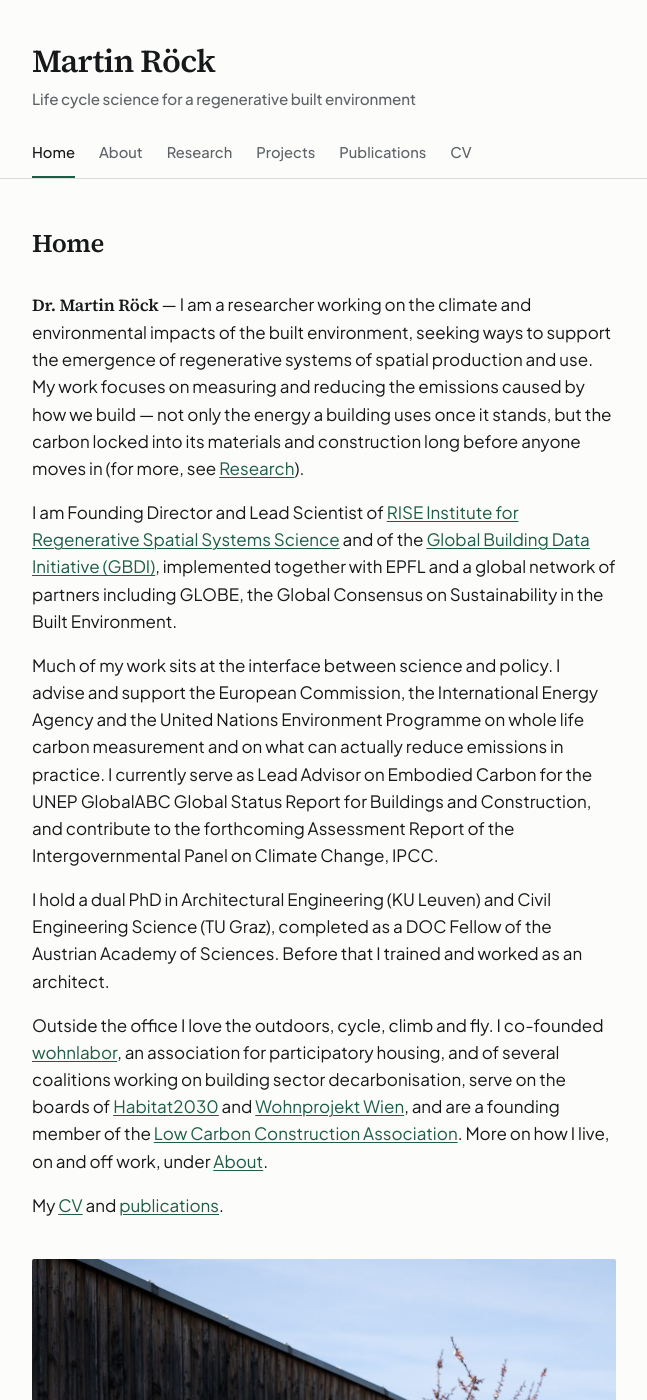
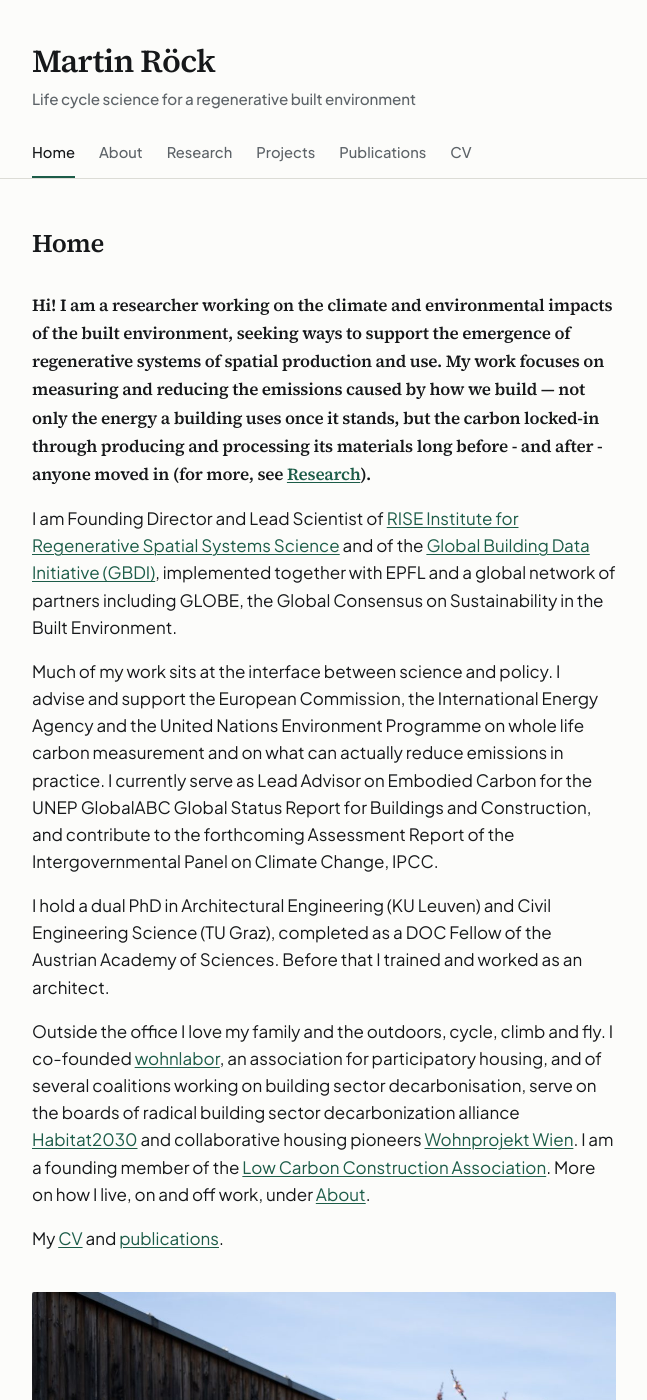
Before and after one commit to mroeck/martinroeck.com, a Jekyll site: the page built from index.md, in a window 1280 px wide and 1400 px high. Shown: the whole window, without its empty margins (316-963 px from the left). Built offline with Jekyll 4.4.1, drawn with Linux system fonts in a browser that asks for light colours.

Commit message:
Update index.md

```diff
--- a/index.md
+++ b/index.md
@@ -4,10 +4,10 @@ title: Home
 permalink: /
 ---
 
-<span class="name">Dr. Martin Röck</span> — I am a researcher working on the
+<span class="name">Hi! I am a researcher working on the
 climate and environmental impacts of the built environment, seeking ways to support the emergence of regenerative systems of spatial production and use. My work focuses on
 measuring and reducing the emissions caused by how we build — not only the energy a building uses once it stands, but the
-carbon locked into its materials and construction long before anyone moves in
+carbon locked-in through producing and processing its materials long before - and after - anyone moved in
 (for more, see [Research]({{ '/research/' | relative_url }})).
 
 I am Founding Director and Lead Scientist of
@@ -27,10 +27,10 @@ I hold a dual PhD in Architectural Engineering (KU Leuven) and Civil
 Engineering Science (TU Graz), completed as a DOC Fellow of the Austrian
 Academy of Sciences. Before that I trained and worked as an architect.
 
-Outside the office I love the outdoors, cycle, climb and fly.
+Outside the office I love my family and the outdoors, cycle, climb and fly.
 I co-founded [wohnlabor](https://www.wohnlabor.at/), an association
 for participatory housing, and of several coalitions working on building
-sector decarbonisation, serve on the boards of [Habitat2030](https://habitat2030.at/) and [Wohnprojekt Wien](https://wohnprojekt.wien/), and are a founding member of the [Low Carbon Construction Association](https://www.lowcarbon.construction/).
+sector decarbonisation, serve on the boards of radical building sector decarbonization alliance [Habitat2030](https://habitat2030.at/) and collaborative housing pioneers [Wohnprojekt Wien](https://wohnprojekt.wien/). I am a founding member of the [Low Carbon Construction Association](https://www.lowcarbon.construction/).
 More on how I live, on and off work, under
 [About]({{ '/about/' | relative_url }}).
 
```
